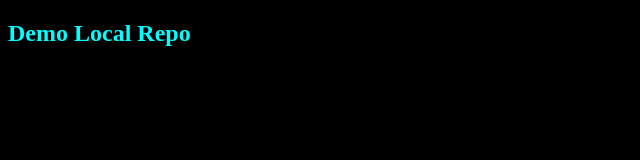
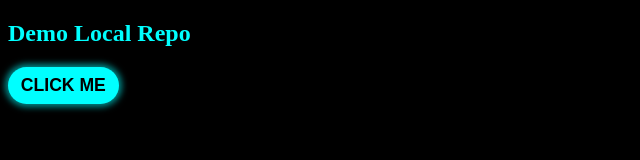
Before and after one commit to Dev-sid97/Local-Repo, a plain HTML site: page index.html in a window 1280 px wide. Shown: the whole page, without its empty margins (0-640 px from the left). Drawn offline with Linux system fonts and the light colour scheme.

Commit message:
Button Feature Added

```diff
--- a/index.html
+++ b/index.html
@@ -8,5 +8,6 @@
   </head>
   <body>
     <h2>Demo Local Repo</h2>
+    <button class="btn">Click Me</button>
   </body>
 </html>
--- a/style.css
+++ b/style.css
@@ -7,3 +7,15 @@ h2 {
   text-transform: capitalize;
   font-weight: 700;
 }
+
+.btn {
+  border: none;
+  background-color: aqua;
+  color: black;
+  padding: 0.5rem 0.8rem;
+  font-size: 1.1rem;
+  border-radius: 1.5rem;
+  box-shadow: 0px 0px 6px 3px darkcyan;
+  font-weight: 900;
+  text-transform: uppercase;
+}
```
